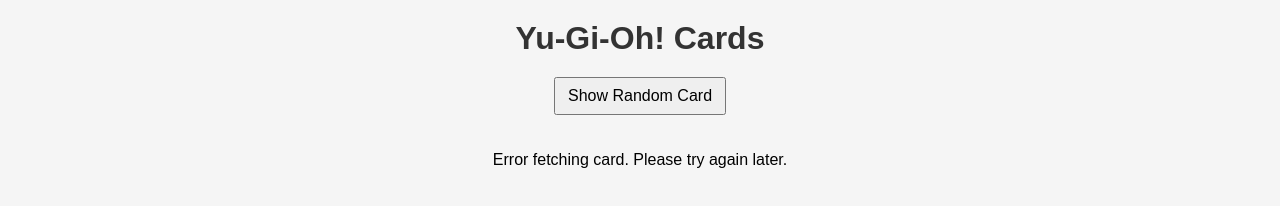
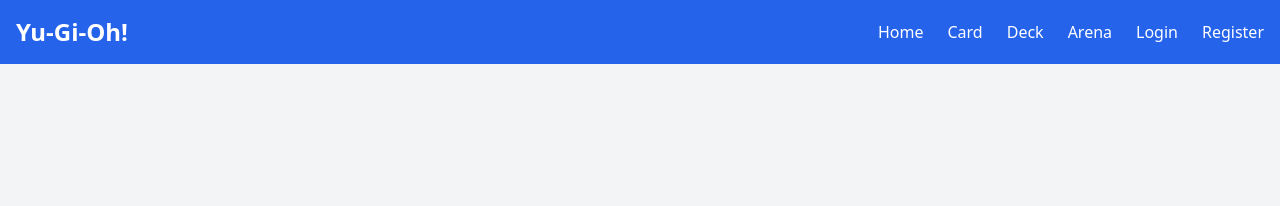
Before and after one commit to rezasaputra4250/yu-gi-oh, a plain HTML site: page index.html in a window 1280 px wide. Drawn offline with nearby package versions, Linux system fonts and the light colour scheme; no server answers.

Commit message:
Update index.html

```diff
--- a/index.html
+++ b/index.html
@@ -1,148 +1,93 @@
 <!DOCTYPE html>
-<html lang="en">
+<html lang="id">
 
 <head>
   <meta charset="UTF-8">
   <meta name="viewport" content="width=device-width, initial-scale=1.0">
-  <title>Yu-Gi-Oh! Cards</title>
-  <style>
-    /* Basic styling */
-    body {
-      font-family: Arial, sans-serif;
-      background-color: #f5f5f5;
-      margin: 0;
-      padding: 0;
-    }
-
-    .container {
-      width: 80%;
-      margin: 0 auto;
-      text-align: center;
-    }
-
-    h1 {
-      font-size: 2em;
-      color: #333;
-      margin: 20px 0;
-    }
-
-    .search {
-      margin-bottom: 20px;
-    }
-
-    #search-btn {
-      padding: 8px 12px;
-      font-size: 16px;
-      cursor: pointer;
-    }
-
-    .cards-container {
-      display: flex;
-      flex-wrap: wrap;
-      justify-content: center;
-      gap: 20px;
-    }
-
-    .card {
-      background-color: white;
-      width: 250px;
-      border-radius: 10px;
-      box-shadow: 0 4px 8px rgba(0, 0, 0, 0.1);
-      overflow: hidden;
-      text-align: left;
-      transition: transform 0.3s;
-    }
-
-    .card:hover {
-      transform: translateY(-10px);
-    }
-
-    .card img {
-      width: 100%;
-      height: 350px;
-      object-fit: cover;
-    }
-
-    .card-info {
-      padding: 10px;
-    }
-
-    .card-info h3 {
-      font-size: 1.2em;
-      margin: 10px 0;
-    }
-
-    .card-info p {
-      font-size: 0.9em;
-      color: #555;
-    }
-  </style>
+  <title>Navbar Example</title>
+  <script src="https://cdn.tailwindcss.com"></script>
 </head>
 
-<body>
-  <div class="container">
-    <h1>Yu-Gi-Oh! Cards</h1>
-    <div class="search">
-      <button id="search-btn">Show Random Card</button>
+<body class="bg-gray-100">
+  <!-- Navbar -->
+  <nav class="bg-blue-600 text-white p-4">
+    <div class="max-w-7xl mx-auto flex justify-between items-center">
+      <!-- Brand Section -->
+      <div class="text-2xl font-bold">
+        <a href="index.html">Yu-Gi-Oh!</a>
       </div>
-    <div id="cards-container" class="cards-container">
-      <!-- Cards will be displayed here -->
+
+      <!-- Desktop Navbar Links -->
+      <div class="hidden md:flex space-x-6 ml-auto">
+        <a href="index.html" class="hover:text-gray-400">Home</a>
+        <a href="your-card.html" class="block">Card</a>
+        <a href="your-deck.html" class="block">Deck</a>
+        <a href="arena.html" class="hover:text-gray-400">Arena</a>
+        <!-- Conditional Login/Logout Links -->
+        <a href="login.html" class="hover:text-gray-400" id="login-link">Login</a>
+        <a href="register.html" class="hover:text-gray-400" id="register-link">Register</a>
+        <a href="logout.html" class="hover:text-gray-400 hidden" id="logout-link">Logout</a>
+      </div>
+
+      <!-- Mobile Menu Button -->
+      <div class="md:hidden flex items-center">
+        <button id="menu-toggle" class="text-white focus:outline-none">
+          <svg xmlns="http://www.w3.org/2000/svg" fill="none" viewBox="0 0 24 24" stroke="currentColor" class="h-6 w-6">
+            <path stroke-linecap="round" stroke-linejoin="round" stroke-width="2" d="M4 6h16M4 12h16M4 18h16"></path>
+          </svg>
+        </button>
       </div>
     </div>
 
+    <!-- Mobile Menu Links (Initially hidden) -->
+    <div id="mobile-menu" class="md:hidden text-white space-y-4 p-4 hidden">
+      <a href="index.html" class="block">Home</a>
+      <a href="your-card.html" class="block">Card</a>
+      <a href="your-deck.html" class="block">Deck</a>
+      <a href="arena.html" class="block">Arena</a>
+      <a href="login.html" class="block" id="mobile-login-link">Login</a>
+      <a href="register.html" class="block" id="mobile-register-link">Register</a>
+      <a href="logout.html" class="block hidden" id="mobile-logout-link">Logout</a>
+    </div>
+  </nav>
+
   <script>
-    // Get elements
-    const searchBtn = document.getElementById('search-btn');
-    const cardsContainer = document.getElementById('cards-container');
+    // JavaScript untuk memeriksa status login dan menyembunyikan/menampilkan tombol
+    const loggedIn = localStorage.getItem("loggedIn") === "true"; // Cek jika status "loggedIn" true
 
-    // Function to fetch and display a random card
-    async function fetchRandomCard() {
-      try {
-        const response = await fetch('https://db.ygoprodeck.com/api/v7/cardinfo.php');
-        const data = await response.json();
+    // Menyembunyikan / menampilkan tombol Login dan Logout berdasarkan status login
+    const loginLink = document.getElementById("login-link");
+    const registerLink = document.getElementById("register-link");
+    const logoutLink = document.getElementById("logout-link");
+    const mobileLoginLink = document.getElementById("mobile-login-link");
+    const mobileRegisterLink = document.getElementById("mobile-register-link");
+    const mobileLogoutLink = document.getElementById("mobile-logout-link");
 
-        // Clear previous results
-        cardsContainer.innerHTML = '';
-
-        if (data.data && data.data.length > 0) {
-          // Get a random card from the array
-          const randomIndex = Math.floor(Math.random() * data.data.length);
-          const card = data.data[randomIndex]; // Select a random card
-
-          // Create card element
-          const cardElement = document.createElement('div');
-          cardElement.classList.add('card');
-
-          // Set card image, name, and description
-          const cardImage = card.card_images[0].image_url;
-          const cardName = card.name;
-          const cardDescription = card.desc;
-
-          cardElement.innerHTML = `
-                <img src="${cardImage}" alt="${cardName}">
-                <div class="card-info">
-                    <h3>${cardName}</h3>
-                    <p>${cardDescription}</p>
-                </div>
-            `;
-
-          // Append card to container
-          cardsContainer.appendChild(cardElement);
+    if (loggedIn) {
+      // Jika sudah login, sembunyikan tombol login dan register, tampilkan logout
+      loginLink.classList.add("hidden");
+      registerLink.classList.add("hidden");
+      logoutLink.classList.remove("hidden");
+      mobileLoginLink.classList.add("hidden");
+      mobileRegisterLink.classList.add("hidden");
+      mobileLogoutLink.classList.remove("hidden");
     } else {
-          cardsContainer.innerHTML = '<p>No card found.</p>';
-        }
-      } catch (error) {
-        console.error('Error fetching card:', error);
-        cardsContainer.innerHTML = '<p>Error fetching card. Please try again later.</p>';
-      }
+      // Jika belum login, tampilkan tombol login dan register
+      loginLink.classList.remove("hidden");
+      registerLink.classList.remove("hidden");
+      logoutLink.classList.add("hidden");
+      mobileLoginLink.classList.remove("hidden");
+      mobileRegisterLink.classList.remove("hidden");
+      mobileLogoutLink.classList.add("hidden");
     }
 
-    // Event listener for the search button
-    searchBtn.addEventListener('click', fetchRandomCard);
+    // Menu toggle untuk tampilan mobile
+    const menuToggle = document.getElementById("menu-toggle");
+    const mobileMenu = document.getElementById("mobile-menu");
 
-    // Fetch a random card when the page loads
-    window.onload = fetchRandomCard;
-
+    menuToggle.addEventListener("click", () => {
+      mobileMenu.classList.toggle("hidden");
+    });
   </script>
 </body>
 
```
Lines whose indentation alone changed are shown as unchanged.
